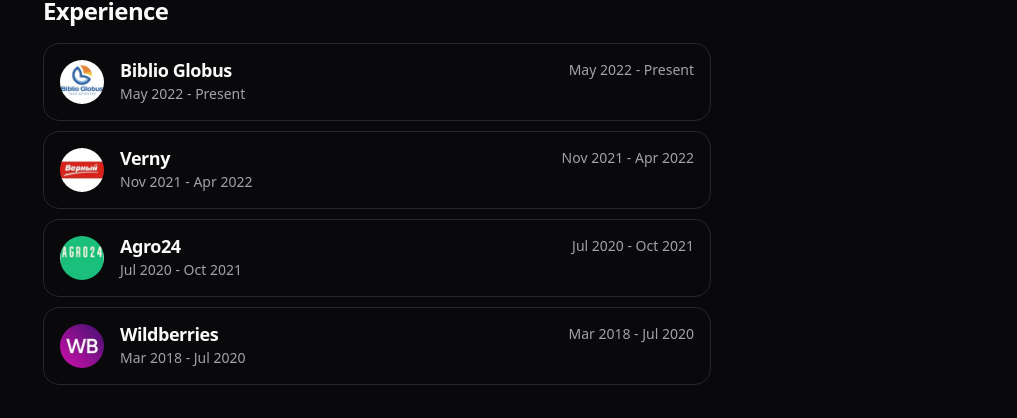
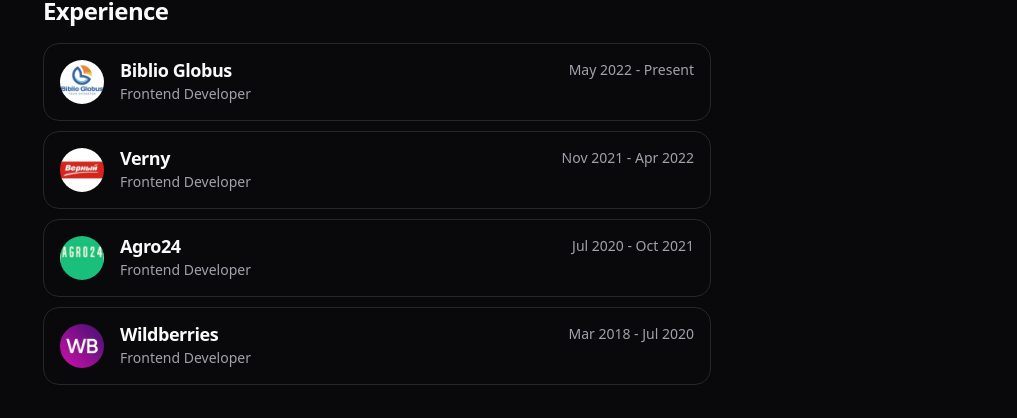
Before and after one commit to artem-kostylev/portfolio, a Next.js app: page / in a window 1280 px wide. Shown: the part 839-1257 px from the top of the page, without its empty margins (263-1280 px from the left). Built offline with nearby package versions, Linux system fonts and the light colour scheme.

Commit message:
fix work card

```diff
--- a/src/components/home/experience.tsx
+++ b/src/components/home/experience.tsx
@@ -64,7 +64,7 @@
                       {company.period}
                     </p>
                   </div>
-                  <CardDescription>{company.period}</CardDescription>
+                  <CardDescription>{company.position}</CardDescription>
                 </div>
               </div>
             </CardHeader>
```
